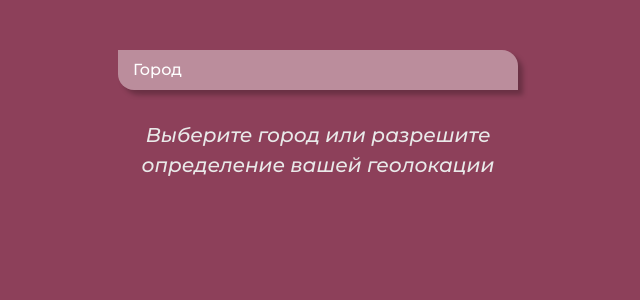
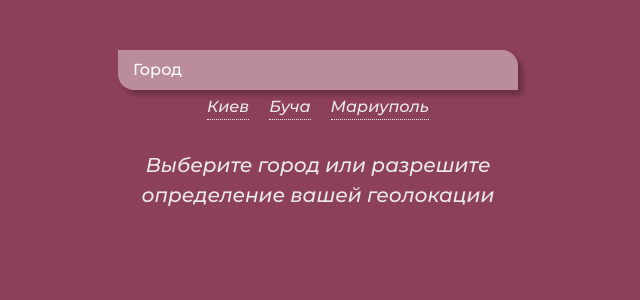
Before and after one commit to ipoliarush/weather, a Vue app: page / in a window 1280 px wide. Shown: the top 300 px of the page, without its empty margins (322-962 px from the left). Built offline with nearby package versions, Linux system fonts and the light colour scheme; no server answers.

Commit message:
Update App.vue

```diff
--- a/src/App.vue
+++ b/src/App.vue
@@ -14,6 +14,16 @@
             @keypress="search"
           />
           <label class="label" for="input">Город</label>
+        </div>
+        <div class="topsity">
+          <a
+            v-for="(item, index) of sortTopSity"
+            :key="index"
+            href=""
+            class="name"
+            @click.prevent=""
+            >{{ item.name }}</a
+          >
         </div>
       </form>
     </div>
@@ -48,14 +58,44 @@ export default {
     query: "",
     weather: null,
     precipitation: "",
-    temp: "",
     newThis: "",
+    topSity: [
+      { name: "Киев", count: "10" },
+      { name: "Буча", count: "8" },
+      { name: "Мариуполь", count: "5" },
+      { name: "Розовка", count: "4" },
+      { name: "Днепр", count: "3" },
+      { name: "Харьков", count: "1" },
+    ],
     desc: [
       { en: "broken clouds", ru: "небольшая облачность" },
       { en: "overcast clouds", ru: "пасмурно" },
       { en: "light rain", ru: "легкий дождь" },
+      { en: "mist", ru: "туман" },
     ],
-
+    months: [
+      "января",
+      "февраля",
+      "марта",
+      "апреля",
+      "мая",
+      "июня",
+      "июля",
+      "августа",
+      "сентября",
+      "октября",
+      "ноября",
+      "декабря",
+    ],
+    days: [
+      "Воскресенье",
+      "Понедельник",
+      "Вторник",
+      "Среда",
+      "Четверг",
+      "Пятница",
+      "Суббота",
+    ],
     country: "",
   }),
 
@@ -90,44 +130,31 @@ export default {
     },
   },
   computed: {
+    //формирование датты в читаемый вид
     newDate: function () {
       let d = new Date();
-      let months = [
-        "января",
-        "февраля",
-        "марта",
-        "апреля",
-        "мая",
-        "июня",
-        "июля",
-        "августа",
-        "сентября",
-        "октября",
-        "ноября",
-        "декабря",
-      ];
-      let days = [
-        "Воскресенье",
-        "Понедельник",
-        "Вторник",
-        "Среда",
-        "Четверг",
-        "Пятница",
-        "Суббота",
-      ];
-      let day = days[d.getDay()];
+      let day = this.days[d.getDay()];
       let date = d.getDate();
-      let month = months[d.getMonth()];
+      let month = this.months[d.getMonth()];
       let year = d.getFullYear();
 
       return `${day} ${date} ${month} ${year}`;
     },
+    //русификация состояния погоды
     preRu() {
       let value = this.weather.weather[0].description;
       this.desc.forEach((el) => {
         if (value === el.en) value = el.ru;
       });
       return value;
+    },
+
+    sortTopSity() {
+      let arr = this.topSity;
+      arr.sort(function (a, b) {
+        return b.count - a.count;
+      });
+      return arr.slice(0, 3);
     },
   },
   update() {},
@@ -155,6 +182,24 @@ export default {
       padding-top: 50px;
       font-weight: 400;
       color: #1a1a1a;
+    }
+    .topsity {
+      display: flex;
+      margin-top: 5px;
+      justify-content: center;
+
+      .name {
+        margin: 0 10px;
+        font-style: italic;
+        font-weight: 300;
+        color: rgb(233, 233, 233);
+        text-decoration: none;
+        border-bottom: 1px dotted rgb(233, 233, 233);
+        transition: 0.5s;
+        &:hover {
+          border-bottom-color: transparent;
+        }
+      }
     }
     .label {
       position: absolute;
```
